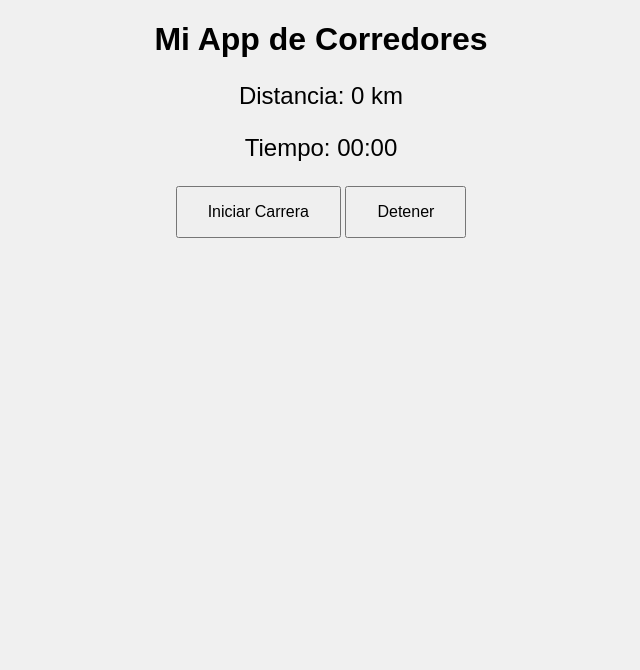
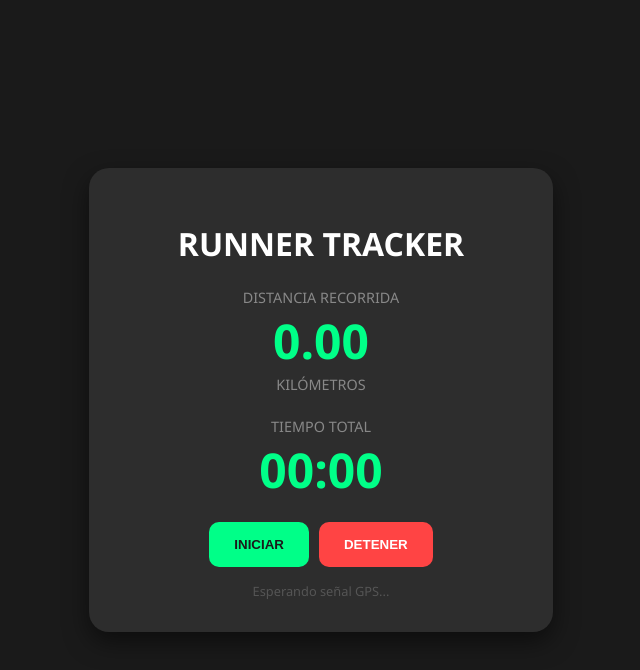
Before and after one commit to VIEWERDCORT/runner-app, a plain HTML site: page index.html in a window 1280 px wide. Shown: the whole page, without its empty margins (319-959 px from the left). Drawn offline with Linux system fonts and the light colour scheme.

Commit message:
Update index.html

```diff
--- a/index.html
+++ b/index.html
@@ -2,33 +2,127 @@
 <html lang="es">
 <head>
     <meta charset="UTF-8">
-    <title>Runner App - Tracker</title>
+    <meta name="viewport" content="width=device-width, initial-scale=1.0">
+    <title>Runner App - Pro</title>
     <style>
-        body { font-family: Arial, sans-serif; text-align: center; background: #f0f0f0; }
-        #stats { font-size: 1.5em; margin: 20px; }
-        button { padding: 15px 30px; font-size: 1em; cursor: pointer; }
+        /* Diseño básico y responsivo */
+        body {
+            font-family: 'Segoe UI', Tahoma, Geneva, Verdana, sans-serif;
+            display: flex;
+            flex-direction: column;
+            align-items: center;
+            justify-content: center;
+            height: 100vh;
+            margin: 0;
+            background-color: #1a1a1a;
+            color: white;
+        }
+
+        .container {
+            text-align: center;
+            background: #2d2d2d;
+            padding: 2rem;
+            border-radius: 20px;
+            box-shadow: 0 10px 25px rgba(0,0,0,0.5);
+            width: 80%;
+            max-width: 400px;
+        }
+
+        .stat-box {
+            margin: 20px 0;
+        }
+
+        .label {
+            font-size: 0.9rem;
+            color: #888;
+            text-transform: uppercase;
+        }
+
+        .value {
+            font-size: 3rem;
+            font-weight: bold;
+            color: #00ff88;
+            display: block;
+        }
+
+        .controls {
+            display: flex;
+            gap: 10px;
+            justify-content: center;
+        }
+
+        button {
+            padding: 15px 25px;
+            border: none;
+            border-radius: 10px;
+            font-weight: bold;
+            cursor: pointer;
+            transition: transform 0.1s;
+        }
+
+        button:active { transform: scale(0.95); }
+
+        .btn-start { background-color: #00ff88; color: #1a1a1a; }
+        .btn-stop { background-color: #ff4444; color: white; }
+
+        #status {
+            margin-top: 15px;
+            font-size: 0.8rem;
+            color: #555;
+        }
     </style>
 </head>
 <body>
-    <h1>Mi App de Corredores</h1>
 
-    <div id="stats">
-        <p>Distancia: <span id="distancia">0</span> km</p>
-        <p>Tiempo: <span id="tiempo">00:00</span></p>
+    <div class="container">
+        <h1>RUNNER TRACKER</h1>
+
+        <div class="stat-box">
+            <span class="label">Distancia Recorrida</span>
+            <span id="distancia" class="value">0.00</span>
+            <span class="label">Kilómetros</span>
+        </div>
+
+        <div class="stat-box">
+            <span class="label">Tiempo Total</span>
+            <span id="tiempo" class="value">00:00</span>
+        </div>
+
+        <div class="controls">
+            <button class="btn-start" onclick="iniciarCarrera()">INICIAR</button>
+            <button class="btn-stop" onclick="detenerCarrera()">DETENER</button>
+        </div>
+
+        <div id="status">Esperando señal GPS...</div>
     </div>
-
-    <button onclick="iniciarCarrera()">Iniciar Carrera</button>
-    <button onclick="detenerCarrera()">Detener</button>
 
     <script>
         let watchID;
         let distanciaTotal = 0;
         let ultimaPosicion = null;
+        let tiempoInicio;
+        let intervaloTiempo;
 
+        // Inicia el rastreo
         function iniciarCarrera() {
-            if ("geolocation" in navigator) {
-                // Monitorea el movimiento del GPS
-                watchID = navigator.geolocation.watchPosition(posicion => {
+            if (!navigator.geolocation) {
+                alert("Tu navegador no soporta GPS.");
+                return;
+            }
+
+            // Reiniciar valores
+            distanciaTotal = 0;
+            ultimaPosicion = null;
+            document.getElementById('distancia').innerText = "0.00";
+            document.getElementById('status').innerText = "Rastreando movimiento...";
+
+            tiempoInicio = Date.now();
+            clearInterval(intervaloTiempo);
+            intervaloTiempo = setInterval(actualizarCronometro, 1000);
+
+            // Iniciar seguimiento GPS de alta precisión
+            watchID = navigator.geolocation.watchPosition(
+                (posicion) => {
                     const { latitude, longitude } = posicion.coords;
 
                     if (ultimaPosicion) {
@@ -40,11 +134,36 @@
                         document.getElementById('distancia').innerText = distanciaTotal.toFixed(2);
                     }
                     ultimaPosicion = { lat: latitude, lon: longitude };
-                }, error => console.error(error), { enableHighAccuracy: true });
-            }
+                },
+                (error) => {
+                    console.warn("Error GPS: ", error.message);
+                    document.getElementById('status').innerText = "Error de señal GPS";
+                },
+                {
+                    enableHighAccuracy: true,
+                    maximumAge: 0,
+                    timeout: 5000
+                }
+            );
         }
 
-        // Función matemática para calcular distancia en KM
+        // Detiene el rastreo
+        function detenerCarrera() {
+            if (watchID) navigator.geolocation.clearWatch(watchID);
+            clearInterval(intervaloTiempo);
+            document.getElementById('status').innerText = "Carrera finalizada";
+            alert(`¡Excelente! Recorriste ${distanciaTotal.toFixed(2)} km.`);
+        }
+
+        // Lógica del cronómetro
+        function actualizarCronometro() {
+            const segundosTotales = Math.floor((Date.now() - tiempoInicio) / 1000);
+            const mins = Math.floor(segundosTotales / 60).toString().padStart(2, '0');
+            const segs = (segundosTotales % 60).toString().padStart(2, '0');
+            document.getElementById('tiempo').innerText = `${mins}:${segs}`;
+        }
+
+        // Fórmula Matemática Haversine
         function calcularDistancia(lat1, lon1, lat2, lon2) {
             const R = 6371; // Radio de la Tierra en km
             const dLat = (lat2 - lat1) * Math.PI / 180;
@@ -54,11 +173,6 @@
             const c = 2 * Math.atan2(Math.sqrt(a), Math.sqrt(1-a));
             return R * c;
         }
-
-        function detenerCarrera() {
-            navigator.geolocation.clearWatch(watchID);
-            alert("Carrera finalizada. Distancia total: " + distanciaTotal.toFixed(2) + " km");
-        }
     </script>
 </body>
 </html>
```
